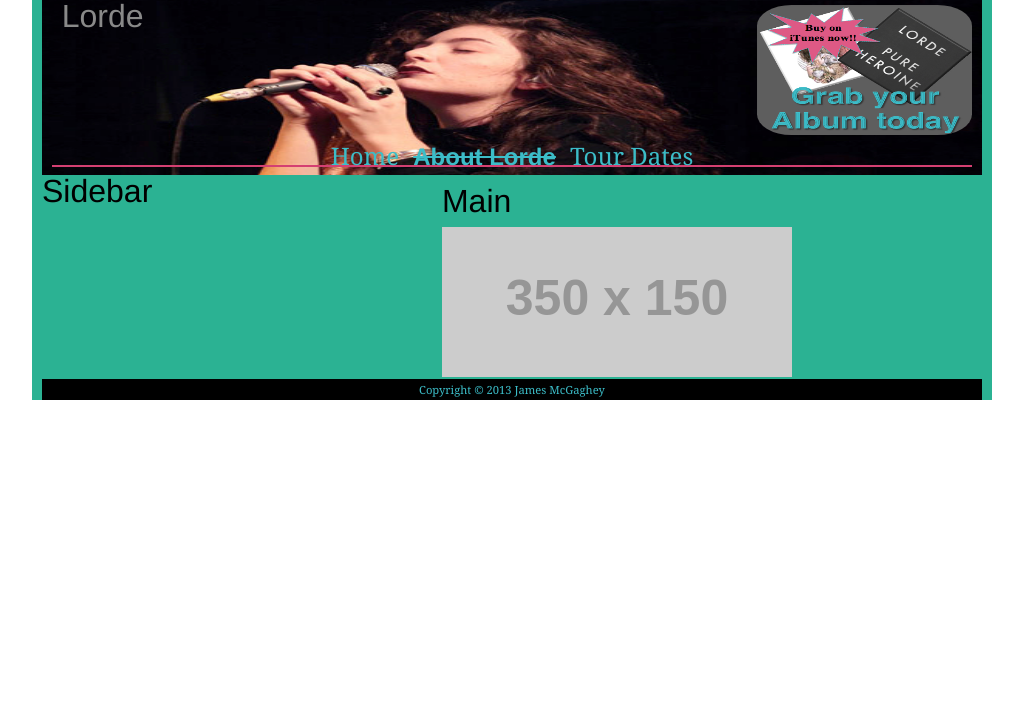
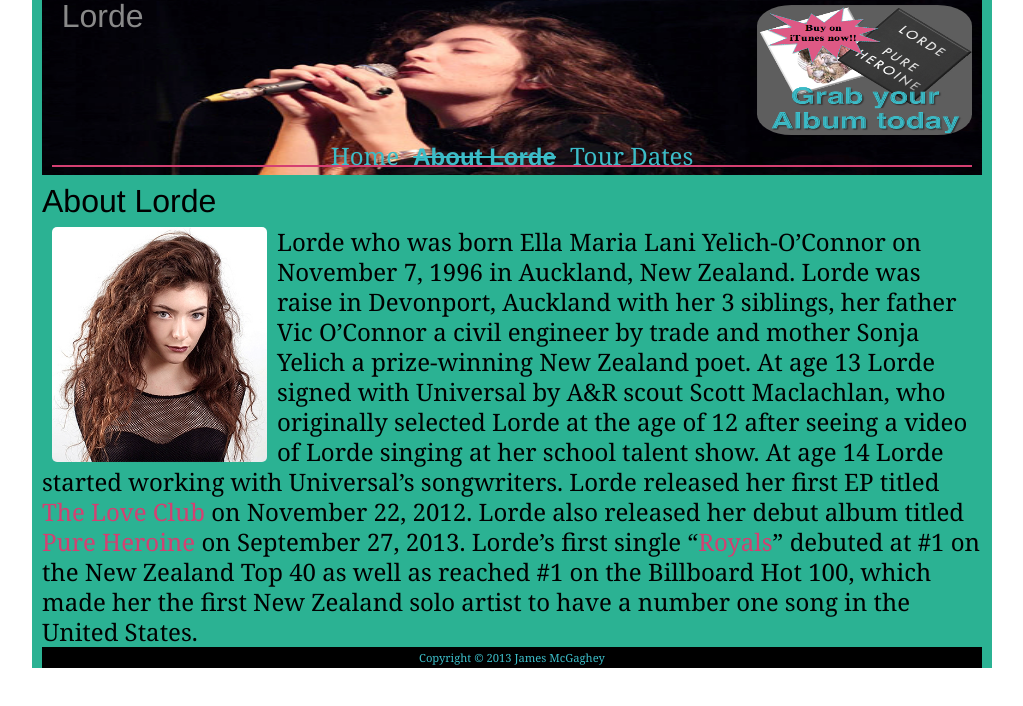
Before and after one commit to jamesm1984/glassonion-James-McGaghey, a plain HTML site: page about.html in a window 1280 px wide. Shown: the whole page, without its empty margins (128-1151 px from the left). Drawn offline with Linux system fonts and the light colour scheme; placeholder pictures from the web are drawn by us.

Commit message:
About page complete

```diff
--- a/about.html
+++ b/about.html
@@ -30,12 +30,10 @@
     </header>
 
     <!-- Main Body -->
-    <aside id="sidebar">
-      <h2>Sidebar</h2>
-    </aside>
-    <section id="maincolumn">
-      <h2>Main</h2>
-      <img src="http://placehold.it/350x150">
+    <section id="aboutLorde">
+      <h2>About Lorde</h2>
+      <img src="Images/billboard(dot)com(edited).jpg">
+      <p>Lorde who was born Ella Maria Lani Yelich-O’Connor on November 7, 1996 in Auckland, New Zealand. Lorde was raise in Devonport, Auckland with her 3 siblings, her father Vic O’Connor a civil engineer by trade and mother Sonja Yelich a prize-winning New Zealand poet. At age 13 Lorde signed with Universal by A&R scout Scott Maclachlan, who originally selected Lorde at the age of 12 after seeing a video of Lorde singing at her school talent show. At age 14 Lorde started working with Universal’s songwriters. Lorde released her first EP titled <a href="https://itunes.apple.com/ca/album/the-love-club-ep/id716919443" target="_Blank">The Love Club</a> on November 22, 2012. Lorde also released her debut album titled <a href="https://itunes.apple.com/ca/album/pure-heroine/id703590196" target="_Blank">Pure Heroine</a> on September 27, 2013. Lorde’s first single “<a href="https://itunes.apple.com/ca/music-video/royals-edit/id665446862" target="_Blank">Royals</a>” debuted at #1 on the New Zealand Top 40 as well as reached #1 on the Billboard Hot 100, which made her the first New Zealand solo artist to have a number one song in the United States.</p><!-- information from http://en.wikipedia.org/wiki/Lorde -->
     </section>
     <footer>
       <p>Copyright &copy; 2013 <a href="#">James McGaghey</a></p>
--- a/css/main.less
+++ b/css/main.less
@@ -2,6 +2,7 @@
 @import 'styles/typography.less';
 @import 'styles/grid.less';
 @import 'styles/mixins.less';
+/* All images are named from the site at which they were taken from any edited images are also named accordingly with (edited) at the end*/
 
 .container {
   max-width: 960px;
@@ -92,7 +93,27 @@
   	}
 }
 
-section#maincolumn {
+section{
+	&#aboutLorde{
+		.column(12);
+		max-height:606px;
+		margin-top: 10px;
+		img{
+			.column(3);
+			.border-radius;
+			margin-top: 10px;
+		}
+		P{
+			color: @color2;
+			line-height: 30px;
+			margin-top: 10px;
+			font-size: @basefontsize*1.5;
+			a{
+				color: @color3;
+			}
+		}
+	}
+	&#maincolumn {
   		.column(7);
   		max-height: 606px;
   		overflow: auto;
@@ -111,8 +132,9 @@
   						.border-radius;
   						width: 100px;
   						height: 100px;
+  						text-align: center;
   						padding-bottom: 25px;
-  				text-align: center;
+  						margin-bottom: 10px;
   						background: black;
   						h2{
   							color: white;
@@ -143,7 +165,7 @@
   				}
 
   				button{
-  					.column(3);
+  					.column(5);
   					height: 30px;
   					float: right;
   					.border-radius;
@@ -163,10 +185,11 @@
   	}
 	}
 	}
+}
 
 footer{
 	.column(12);
-	background: @headerBackground;
+	background: @color2;
 	text-align: center;
 	p{
 		padding: 5px;
--- a/css/styles/brand.less
+++ b/css/styles/brand.less
@@ -3,8 +3,8 @@
 
 @color1: #3CBDC8;
 @color2: #000000;
+@color3: @navBorderColor;
 @headerColor: #898989;
-@headerBackground: #000000;
 @navBorderColor: #D44072;
 
 
```
Also changed, not shown: tour.html (+1 -1 lines), Images/billboard(dot)com(edited).jpg (added), css/main.css. Lines whose indentation alone changed are shown as unchanged.
